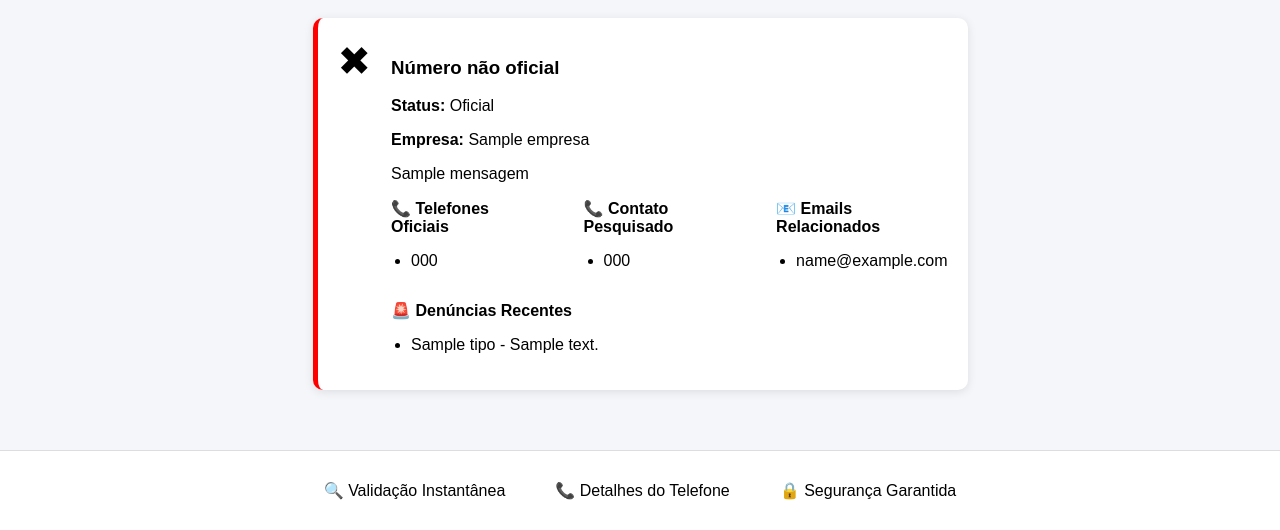
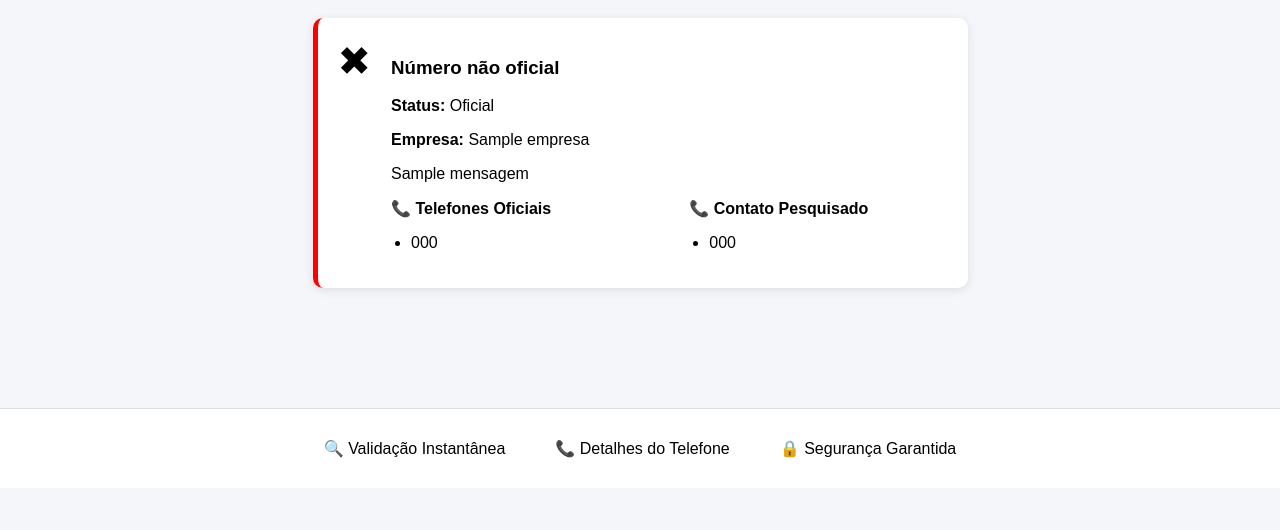
Before and after one commit to dealkis/CallCheck, a Flask app: template templates/index.html in a window 1280 px wide. Shown: the part 312-842 px from the top of the page. After the commit the page ends 770 px from the top, so only its background shows below. Run offline with Flask 3, Linux system fonts and the light colour scheme; the template is opened without the code that fills it: most values are stand-ins (such as "Sample title", 1, 10 or a date in 2020); some libraries are stand-ins or nearby versions.

Commit message:
Update index.html

```diff
--- a/templates/index.html
+++ b/templates/index.html
@@ -4,28 +4,26 @@
 <section class="hero">
     <h1>Verifique o número de telefone da empresa</h1>
 
-    <!-- MENSAGEM DE ERRO CASO ENVIE VAZIO -->
     {% if erro_formulario %}
         <p style="color: #ff4d4d; background: #ffe6e6; padding: 10px; border-radius: 5px; display: inline-block; font-weight: bold;">
             {{ erro_formulario }}
         </p>
     {% endif %}
 
-    <form method="POST" class="form-box">
-        <input type="text" name="nome" placeholder="🏢 Nome da empresa">
-        <input type="text" name="telefone" placeholder="📞 Telefone">
+    <form method="POST" action="/" class="form-box">
+        <input type="text" name="nome" placeholder="🏢 Nome da empresa" value="{{ request.form.get('nome') or request.args.get('nome', '') }}">
+        <input type="text" name="telefone" placeholder="📞 Telefone" value="{{ request.form.get('telefone') or request.args.get('telefone', '') }}">
         <button type="submit">Verificar</button>
     </form>
 </section>
 
 {% if resultado %}
 
-    <!-- NOVO BLOCO: TRATAMENTO PARA MÚLTIPLOS RESULTADOS (LISTA) -->
     {% if resultado.status == 'LISTA' %}
     <div class="resultado neutro" style="max-width: 800px; margin: 20px auto; text-align: left;">
         <div class="icone">🏢</div>
         <div class="info">
-            <h3>Empresas Encontradas</h3>
+            <h3>Empresas Encontradas ({{ resultado.total_resultados }})</h3>
             <p>{{ resultado.mensagem }}</p>
             <hr style="border: 0; border-top: 1px solid #ddd; margin: 10px 0;">
 
@@ -42,11 +40,24 @@
                 </div>
                 {% endfor %}
             </div>
+
+            <!-- CONTROLES DE PAGINAÇÃO -->
+            <div style="margin-top: 25px; text-align: center; display: flex; justify-content: center; align-items: center; gap: 10px;">
+                {% if resultado.pagina_atual > 1 %}
+                    <a href="{{ url_for('index', nome=resultado.nome_buscado, pagina=resultado.pagina_atual - 1) }}" style="padding: 8px 15px; background: #2c3e50; color: white; border-radius: 5px; text-decoration: none;">⬅ Anterior</a>
+                {% endif %}
+
+                <span style="font-weight: bold;">Página {{ resultado.pagina_atual }} de {{ resultado.total_paginas }}</span>
+
+                {% if resultado.pagina_atual < resultado.total_paginas %}
+                    <a href="{{ url_for('index', nome=resultado.nome_buscado, pagina=resultado.pagina_atual + 1) }}" style="padding: 8px 15px; background: #2c3e50; color: white; border-radius: 5px; text-decoration: none;">Próxima ➡</a>
+                {% endif %}
+            </div>
         </div>
     </div>
 
-    <!-- BLOCO ORIGINAL: MANTÉM TODA A SUA LÓGICA PARA RESULTADOS ÚNICOS -->
     {% else %}
+    <!-- RESULTADO ÚNICO (ORIGINAL) -->
     <div class="resultado
         {% if resultado.status == 'OFICIAL' %}sucesso
         {% elif resultado.status == 'ALERTA' %}alerta
@@ -70,50 +81,23 @@
                 {% else %}Número não oficial
                 {% endif %}
             </h3>
-
             <p><strong>Status:</strong> {{ resultado.status }}</p>
             {% if resultado.empresa %}<p><strong>Empresa:</strong> {{ resultado.empresa }}</p>{% endif %}
             <p>{{ resultado.mensagem }}</p>
-
             <div class="colunas">
                 {% if resultado.telefones %}
                 <div class="coluna">
                     <strong>📞 Telefones Oficiais</strong>
-                    <ul>
-                        {% for tel in resultado.telefones %}
-                            <li>{{ tel }}</li>
-                        {% endfor %}
-                    </ul>
+                    <ul>{% for tel in resultado.telefones %}<li>{{ tel }}</li>{% endfor %}</ul>
                 </div>
                 {% endif %}
-
                 {% if resultado.status != 'CANAIS' and resultado.telefone %}
                 <div class="coluna">
                     <strong>📞 Contato Pesquisado</strong>
-                    <ul>
-                        <li>{{ resultado.telefone }}</li>
-                    </ul>
-                </div>
-                {% endif %}
-
-                {% if resultado.emails %}
-                <div class="coluna">
-                    <strong>📧 Emails Relacionados</strong>
-                    <ul>
-                        {% for email in resultado.emails %}<li>{{ email }}</li>{% endfor %}
-                    </ul>
+                    <ul><li>{{ resultado.telefone }}</li></ul>
                 </div>
                 {% endif %}
             </div>
-
-            {% if resultado.denuncias %}
-            <div style="margin-top: 15px;">
-                <strong>🚨 Denúncias Recentes</strong>
-                <ul>
-                    {% for d in resultado.denuncias %}<li>{{ d.tipo }} - {{ d.descricao }}</li>{% endfor %}
-                </ul>
-            </div>
-            {% endif %}
         </div>
     </div>
     {% endif %}
@@ -121,15 +105,7 @@
 {% endif %}
 
 <style>
-    .resultado.neutro {
-        background-color: #ffffff;
-        border: 1px solid #ddd;
-        color: #333;
-    }
-    .resultado.neutro .icone {
-        color: #2c3e50;
-    }
-    /* Estilo para a lista de múltiplas empresas */
-    .resultado .info hr { opacity: 0.3; }
+    .resultado.neutro { background-color: #ffffff; border: 1px solid #ddd; color: #333; }
+    .resultado.neutro .icone { color: #2c3e50; }
 </style>
 {% endblock %}
```
